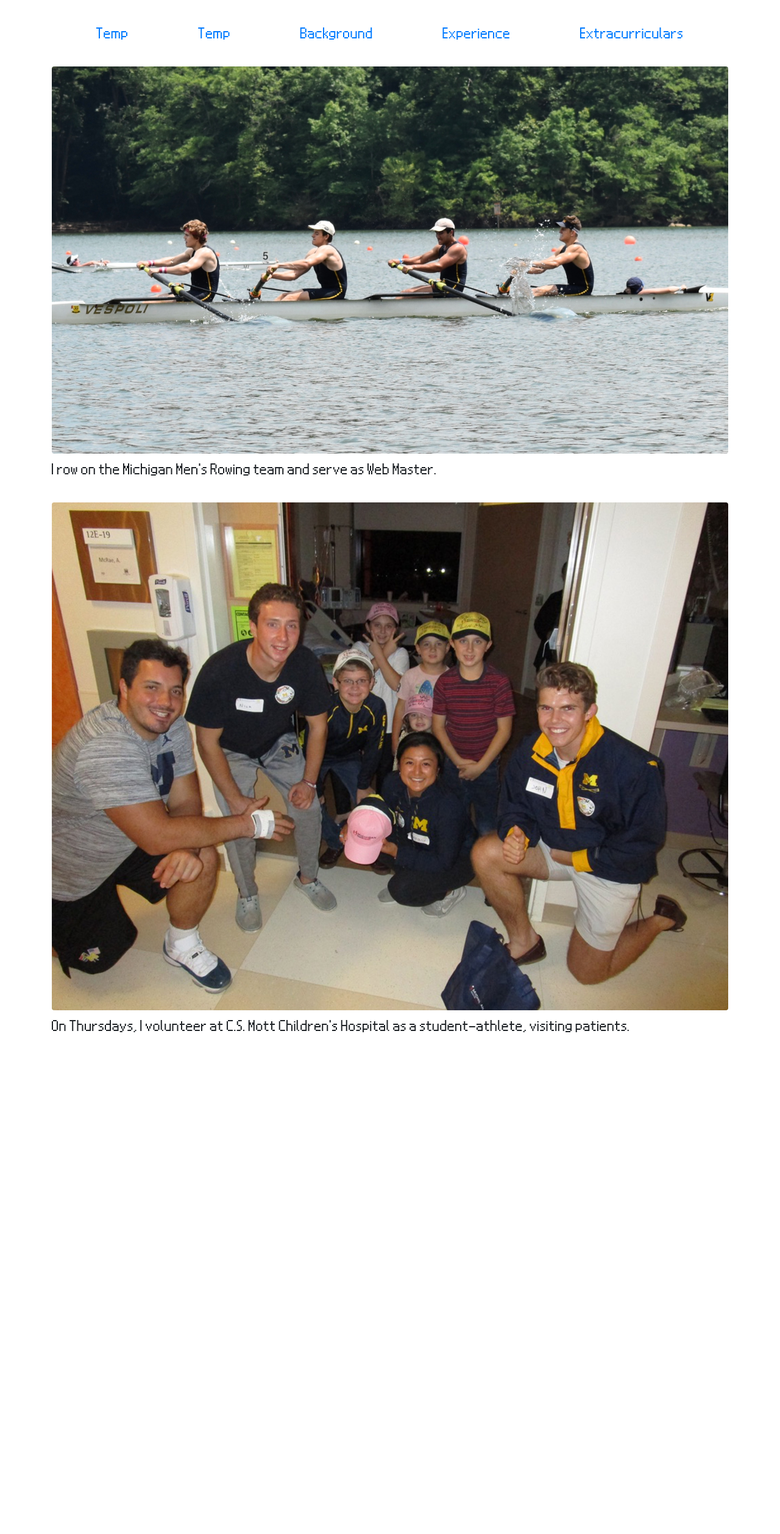
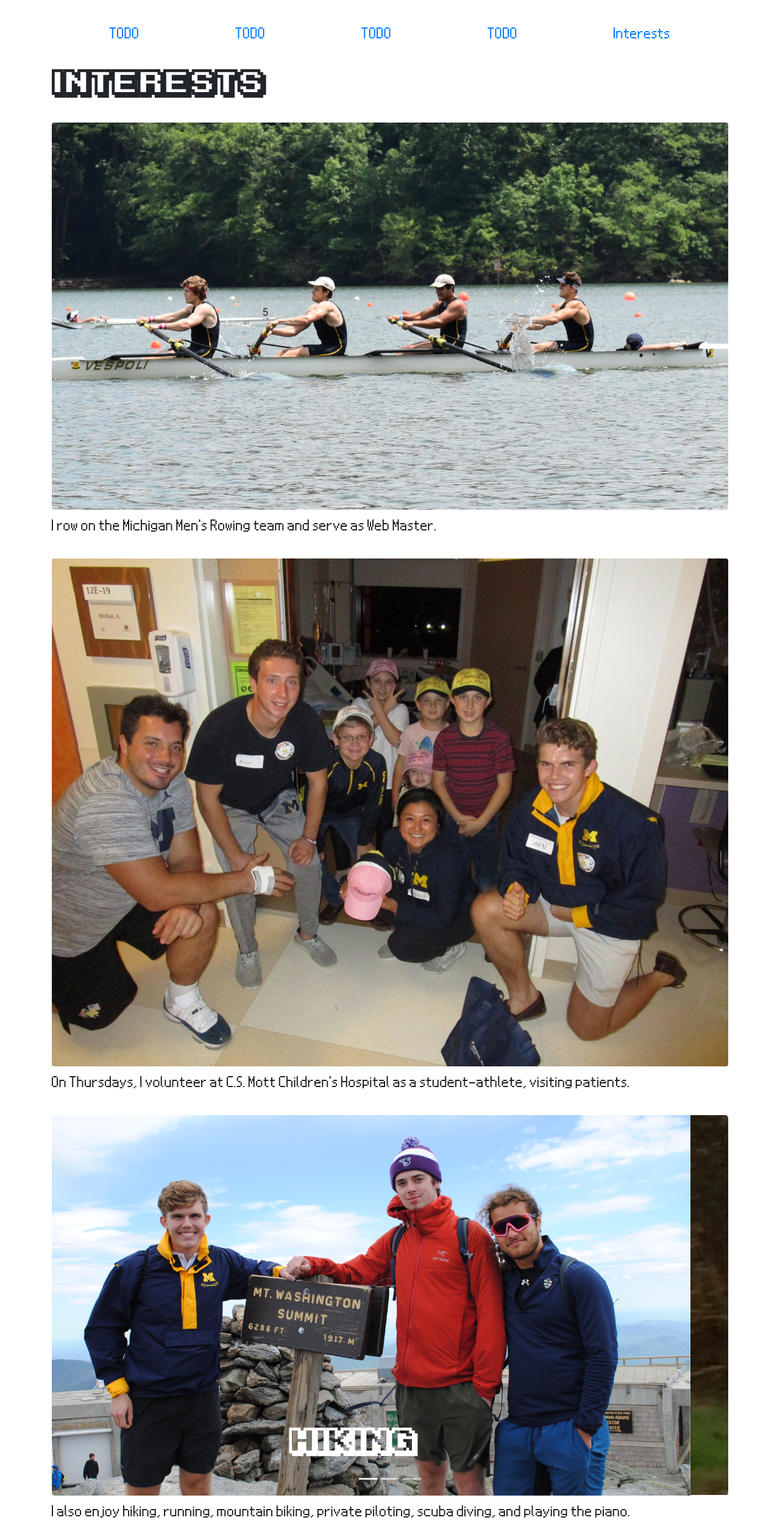
Before and after one commit to JRagone/JRagone.github.io, a website: page index.html in a window 1280 px wide. Shown: the part 984-3500 px from the top of the page at 61% size. Before the commit the page ends 2705 px from the top, so only its background shows below. Drawn offline with nearby package versions, Linux system fonts and the light colour scheme.

Commit message:
added js for linking with navbar and some more images

```diff
--- a/index.html
+++ b/index.html
@@ -6,12 +6,14 @@
         <meta name="viewport" content="width=device-width, initial-scale=1, shrink-to-fit=no">
         <link rel="stylesheet" href="https://stackpath.bootstrapcdn.com/bootstrap/4.4.1/css/bootstrap.min.css" integrity="sha384-Vkoo8x4CGsO3+Hhxv8T/Q5PaXtkKtu6ug5TOeNV6gBiFeWPGFN9MuhOf23Q9Ifjh" crossorigin="anonymous">
         <link rel="stylesheet" type="text/css" href="index.css">
+        <script src="http://code.jquery.com/jquery-1.11.0.min.js"></script>
+        <script src="index.js"></script>
         <title>
             John Ragone's Portfolio
         </title>
     </head>
     <body>
-        <div class="container-lg pt-3">
+        <div class="container-lg pt-3 pb-3">
             <h1>
                 Hi there!
             </h1>
@@ -32,24 +34,27 @@
                 <div class="collapse navbar-collapse" id="navbarSupportedContent">
                     <ul class="nav nav-fill w-100">
                         <li class="nav-item">
-                            <a class="nav-link" href="#">Temp</a>
+                            <a class="nav-link" href="#">TODO</a>
                         </li>
                         <li class="nav-item">
-                            <a class="nav-link" href="#">Temp</a>
+                            <a class="nav-link" href="#">TODO</a>
                         </li>
                         <li class="nav-item">
-                            <a class="nav-link" href="#">Background</a>
+                            <a class="nav-link" href="#">TODO</a>
                         </li>
                         <li class="nav-item">
-                            <a class="nav-link" href="#">Experience</a>
+                            <a class="nav-link" href="#projects" onclick="return false;">TODO</a>
                         </li>
                         <li class="nav-item">
-                            <a class="nav-link" href="#extracurricular">Extracurriculars</a>
+                            <a class="nav-link" href="#interests" onclick="return false;">Interests</a>
                         </li>
                     </ul>
                 </div>
             </nav>
-            <div id="extracurricular">
+            <div id="interests">
+                <h2>
+                    Interests
+                </h2>
                 <div class="pt-3">
                     <img src="images/acra.jpeg" class="img-fluid rounded" alt="ACRA Heat">
                     <p>
@@ -62,8 +67,8 @@
                         On Thursdays, I volunteer at C.S. Mott Children's Hospital as a student-athlete, visiting patients.
                     </p>
                 </div>
-            </div>
-            <!-- <div id="carouselExampleCaptions" class="carousel slide" data-ride="carousel">
+                <div class="pt-3">
+                    <div id="carouselExampleCaptions" class="carousel slide" data-ride="carousel">
                         <ol class="carousel-indicators">
                             <li data-target="#carouselExampleCaptions" data-slide-to="0" class="active"></li>
                             <li data-target="#carouselExampleCaptions" data-slide-to="1"></li>
@@ -71,36 +76,30 @@
                         </ol>
                         <div class="carousel-inner">
                             <div class="carousel-item active">
-                        <img src="images/headshot.jpeg" class="d-block w-100" alt="...">
+                                <img src="images/mtwashington.jpeg" class="d-block w-100" alt="Mount Washington">
                                 <div class="carousel-caption d-none d-md-block">
-                            <h5>First slide label</h5>
-                            <p>Nulla vitae elit libero, a pharetra augue mollis interdum.</p>
+                                    <h2>Hiking</h2>
                                 </div>
                             </div>
                             <div class="carousel-item">
-                        <img src="https://s3.amazonaws.com/cdn-origin-etr.akc.org/wp-content/uploads/2017/11/24164142/Belgian-Sheepdog-standing-in-a-field.jpg" class="d-block w-100" alt="...">
+                                <img src="images/running.jpeg" class="d-block w-100" alt="Running">
                                 <div class="carousel-caption d-none d-md-block">
-                            <h5>Second slide label</h5>
-                            <p>Lorem ipsum dolor sit amet, consectetur adipiscing elit.</p>
+                                    <h2>Running</h2>
                                 </div>
                             </div>
                             <div class="carousel-item">
-                        <img src="https://www.espree.com/sites/default/files/2019-10/BelgianSheepdog.png" class="d-block w-100" alt="...">
+                                <img src="images/pilot.jpeg" class="d-block w-100" alt="Piloting">
                                 <div class="carousel-caption d-none d-md-block">
-                            <h5>Third slide label</h5>
-                            <p>Praesent commodo cursus magna, vel scelerisque nisl consectetur.</p>
+                                    <h2>Piloting</h2>
                                 </div>
                             </div>
                         </div>
-                <a class="carousel-control-prev" href="#carouselExampleCaptions" role="button" data-slide="prev">
-                    <span class="carousel-control-prev-icon" aria-hidden="true"></span>
-                    <span class="sr-only">Previous</span>
-                </a>
-                <a class="carousel-control-next" href="#carouselExampleCaptions" role="button" data-slide="next">
-                    <span class="carousel-control-next-icon" aria-hidden="true"></span>
-                    <span class="sr-only">Next</span>
-                </a>
-            </div> -->
+                    </div>
+                    <p>
+                        I also enjoy hiking, running, mountain biking, private piloting, scuba diving, and playing the piano.
+                    </p>
+                </div>
+            </div>
         </div>
         <script src="https://code.jquery.com/jquery-3.4.1.slim.min.js" integrity="sha384-J6qa4849blE2+poT4WnyKhv5vZF5SrPo0iEjwBvKU7imGFAV0wwj1yYfoRSJoZ+n" crossorigin="anonymous"></script>
         <script src="https://cdn.jsdelivr.net/npm/popper.js@1.16.0/dist/umd/popper.min.js" integrity="sha384-Q6E9RHvbIyZFJoft+2mJbHaEWldlvI9IOYy5n3zV9zzTtmI3UksdQRVvoxMfooAo" crossorigin="anonymous"></script>
--- /dev/null
+++ b/index.js
@@ -0,0 +1,16 @@
+$(document).ready(function() {
+    $(".nav-link").click(function() {
+        try {
+            var navbarHeight = $(this).closest("nav").height();
+            var url = $(this).attr("href");
+            var hash = url.substring(url.indexOf("#")+1);
+            var p = $("#" + hash).first();
+            var position = p.position().top;
+            var top = position - navbarHeight;
+            $("html").scrollTop(top);
+        }
+        catch(err) {
+            console.error(err);
+        }
+    })
+});
--- a/index.scss
+++ b/index.scss
@@ -15,6 +15,11 @@ h1 {
     font-family: Pixel;
     font-size: 3.5rem;
     line-height: 1.75;
+}
+
+h2 {
+    @extend h1;
+    font-size: 3rem;
 }
 
 p {
@@ -41,3 +46,8 @@ a {
 #mainNav {
     background: rgba(255, 255, 255, 0.9);
 }
+
+.carousel {
+    border-radius: 5px 5px 5px 5px;
+    overflow: hidden;
+}
```
Also changed, not shown: images/mtwashington.jpeg (added), images/pilot.jpeg (added), images/running.jpeg (added), index.css. Lines whose indentation alone changed are shown as unchanged.
